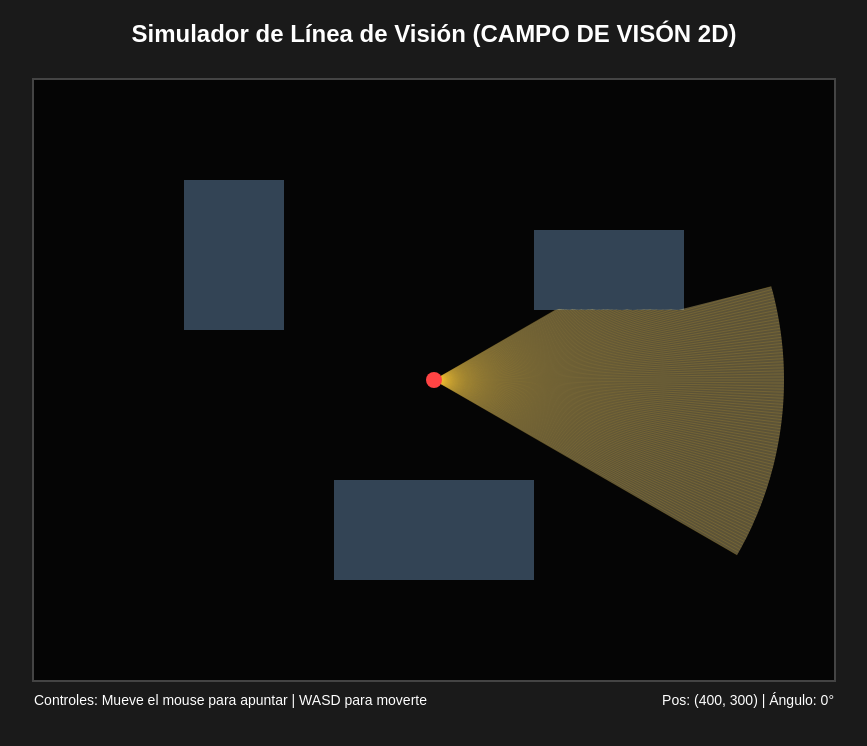
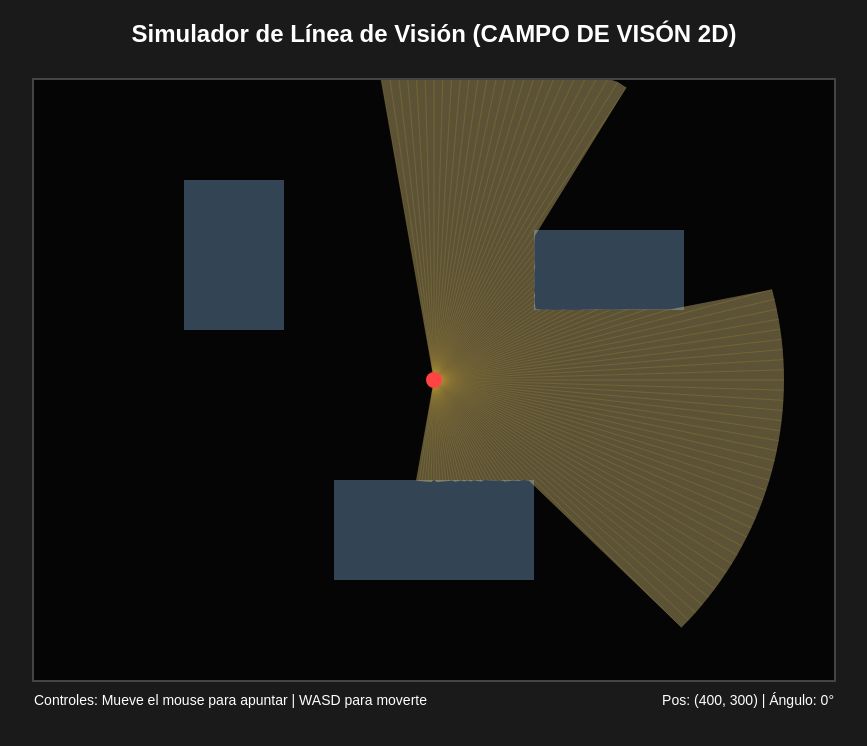
Before and after one commit to Joca-Alfaro/Proyecto-Pre.Calculo, a plain HTML site: page index.html in a window 1280 px wide. Shown: the whole page, without its empty margins (206-1073 px from the left). Drawn offline with Linux system fonts and the light colour scheme.

Commit message:
Proyecto de pre calculo con documentacion

```diff
--- a/index.html
+++ b/index.html
@@ -26,7 +26,7 @@ const jugador = {
     x: 400,
     y: 300,
     angulo: 0,          // Grados
-    campoVision: 60,    // Apertura del cono de visión (FOV en grados)
+    campoVision: 200,    // Apertura del cono de visión (FOV en grados)
     numRayos: 120,      // Cantidad de rayos trigonométricos
     distMax: 350        // Alcance máximo de la linterna en píxeles
 };
@@ -76,10 +76,10 @@ function hayColision(x, y) {
 // Ciclo Principal de Renderizado
 function actualizar() {
     // Movimiento básico con teclas WASD
-    if (teclas['w']) jugador.y -= 3;
-    if (teclas['s']) jugador.y += 3;
-    if (teclas['a']) jugador.x -= 3;
-    if (teclas['d']) jugador.x += 3;
+    if (teclas['w']) jugador.y -= 1;
+    if (teclas['s']) jugador.y += 1;
+    if (teclas['a']) jugador.x -= 1;
+    if (teclas['d']) jugador.x += 1;
 
     // Limpieza de pantalla
     ctx.clearRect(0, 0, CajaCanvasJs.width, CajaCanvasJs.height);
```
Also changed, not shown: 1 other file.
